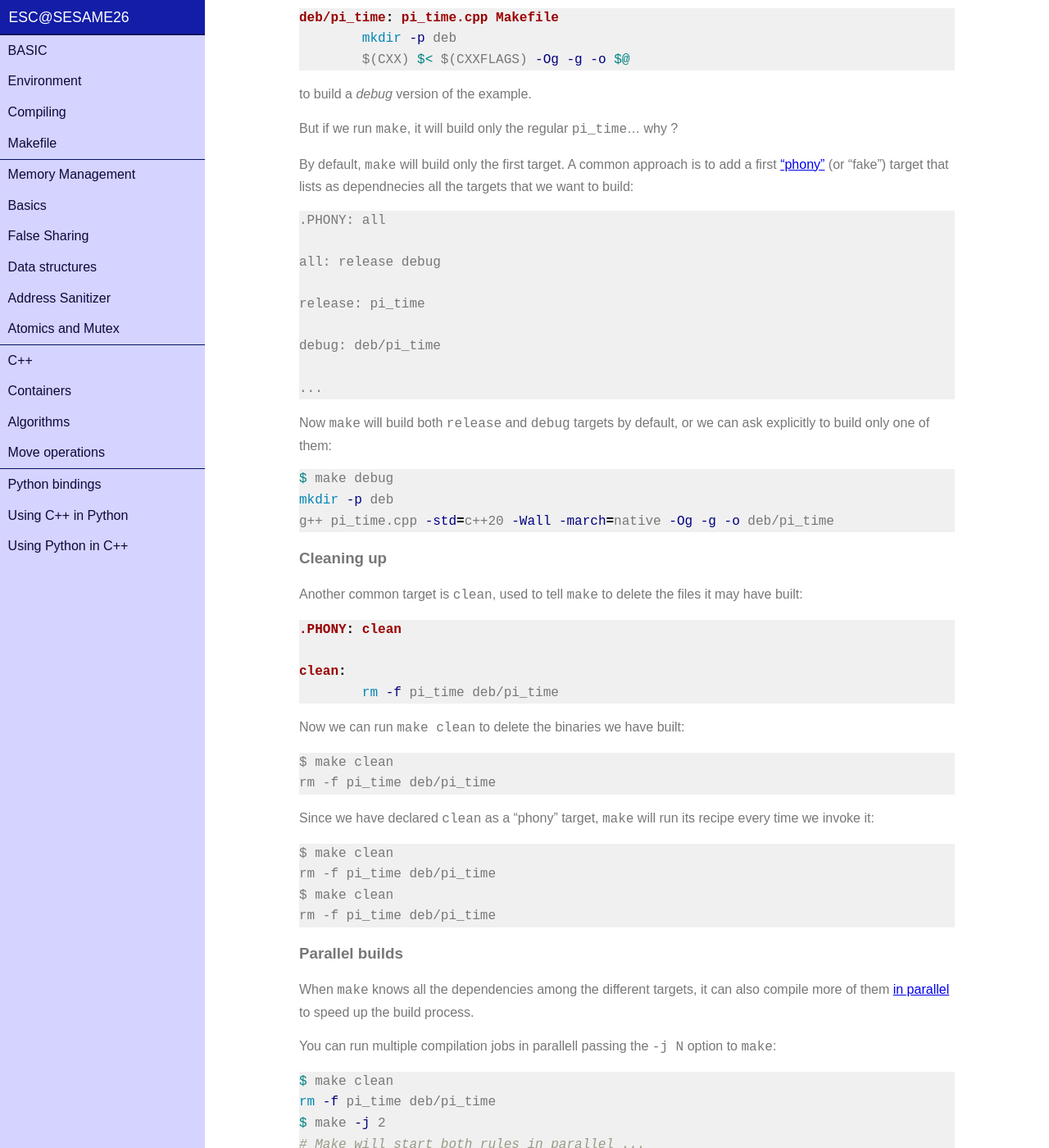
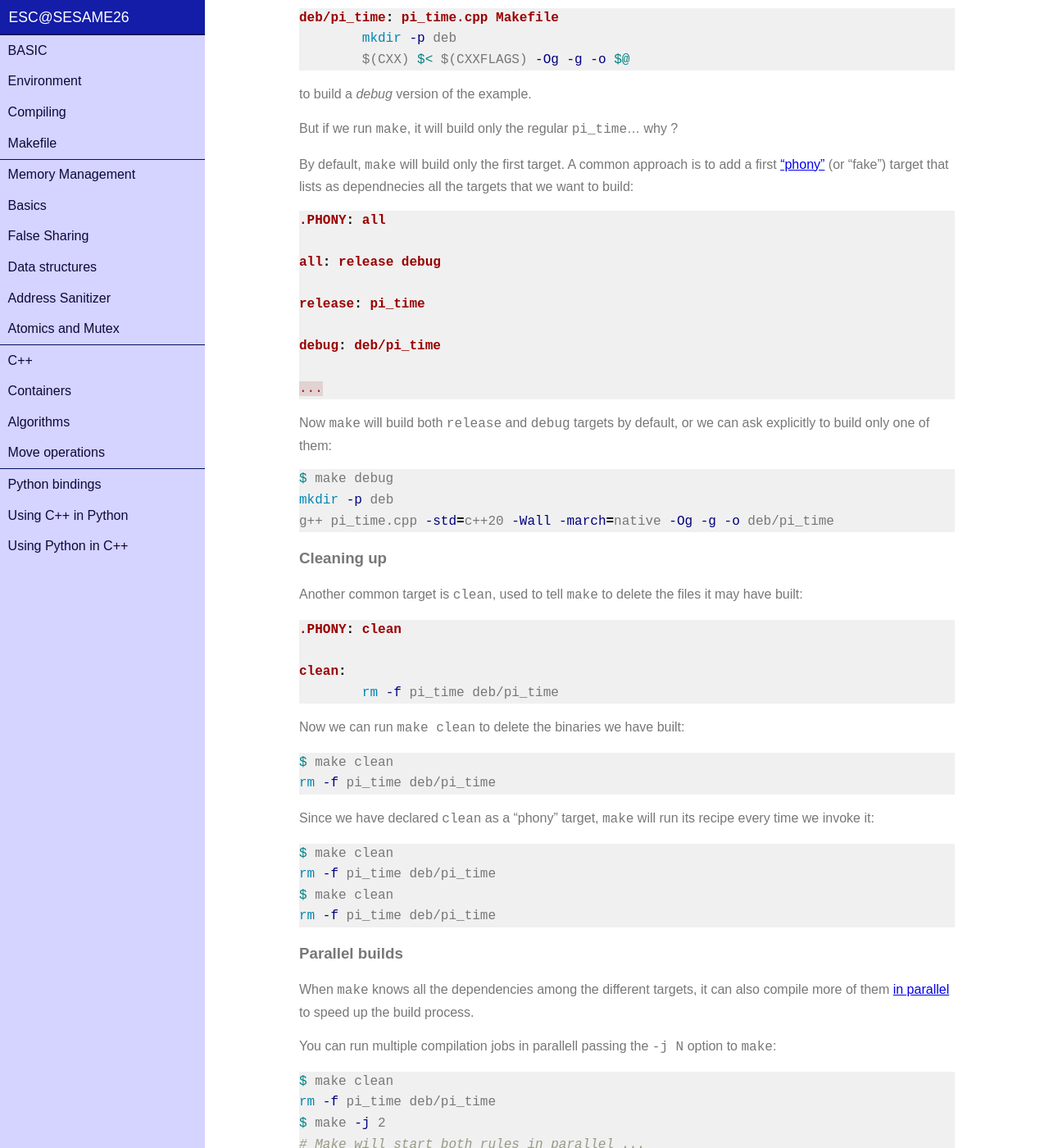
Before and after one commit to infn-esc/sesame26, a Jekyll site: the page built from basic/makefile.md, in a window 1280 px wide and 1400 px high, scrolled down 2352 px. Shown: the whole window at 82% size. Built offline with Jekyll 4.4.1, drawn with Linux system fonts in a browser that asks for light colours; nearby versions of some CDN libraries.

Commit message:
Minor Makefile fixes

````diff
--- a/basic/makefile.md
+++ b/basic/makefile.md
@@ -71,6 +71,7 @@ $ make
 g++ pi_time.cpp -std=c++20 -O2 -Wall -Wextra -o pi_time
 ```
 
+
 ### Variables
 
 Once a `Makefile` gorws in complexity - for example if you have multiple source
@@ -136,7 +137,7 @@ By default, `make` will build only the first target.
 A common approach is to add a first ["phony"](https://www.gnu.org/software/make/manual/make.html#Phony-Targets)
 (or "fake") target that lists as dependnecies all the targets that we want to
 build:
-```
+```make
 .PHONY: all
 
 all: release debug
@@ -169,14 +170,14 @@ clean:
 ```
 
 Now we can run `make clean` to delete the binaries we have built:
-```
+```bash
 $ make clean
 rm -f pi_time deb/pi_time
 ```
 
 Since we have declared `clean` as a "phony" target, `make` will run its
 recipe every time we invoke it:
-```
+```bash
 $ make clean
 rm -f pi_time deb/pi_time
 $ make clean
````
